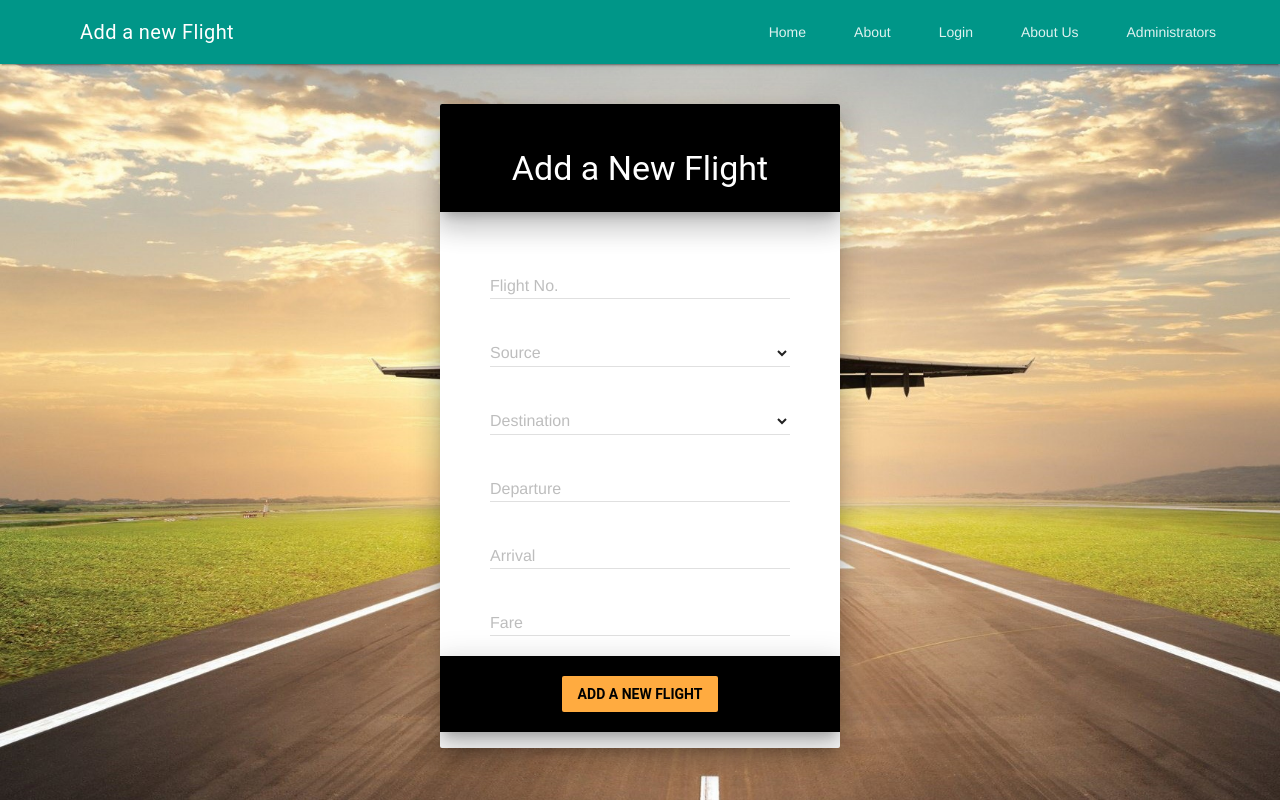
After one commit to dwij2812/FlightBooking-system, a PHP site: page /add_flight.php in a window 1280 px wide. The commit adds this page. Run offline with PHP 8.4, Linux system fonts and the light colour scheme; some libraries are stand-ins or nearby versions.

Commit message:
Add files via upload

```diff
--- /dev/null
+++ b/add_flight.php
@@ -0,0 +1,101 @@
+<html>
+
+<head>
+    <title>Sign Up</title>
+    <meta name="viewport" content="width=device-width, initial-scale=1">
+    <link rel="stylesheet" href="Front with CSS.css">
+    <link rel="stylesheet" href="https://code.getmdl.io/1.3.0/material.teal-orange.min.css" />
+    <script src="https://storage.googleapis.com/code.getmdl.io/1.0.6/material.min.js"></script>
+    <link rel="stylesheet" href="https://fonts.googleapis.com/icon?family=Material+Icons">
+</head>
+
+
+<body background="airplane.jpg">
+    <div class="mdl-layout mdl-js-layout mdl-layout--fixed-header">
+        <header class="mdl-layout__header">
+            <div class="mdl-layout__header-row">
+                <!-- Title -->
+                <span class="mdl-layout-title">Add a new Flight</span>
+                <!-- Add spacer, to align navigation to the right -->
+                <div class="mdl-layout-spacer"></div>
+                <!-- Navigation. We hide it in small screens. -->
+                <nav class="mdl-navigation mdl-layout--large-screen-only">
+                    <a class="mdl-navigation__link" href="home.php">Home</a>
+                    <a class="mdl-navigation__link" href="">About</a>
+                    <a class="mdl-navigation__link" href="front.php">Login</a>
+                    <a class="mdl-navigation__link" href="Aboutus.php">About Us</a>
+                    <a class="mdl-navigation__link" href="admin.php">Administrators</a>
+                </nav>
+            </div>
+        </header>
+        <div class="mdl-layout__drawer">
+            <span class="mdl-layout-title">Add a new flight</span>
+            <nav class="mdl-navigation">
+                <a class="mdl-navigation__link" href="home.php">Home</a>
+                <a class="mdl-navigation__link" href="">About</a>
+                <a class="mdl-navigation__link" href="front.php">Login</a>
+                <a class="mdl-navigation__link" href="Aboutus.php">About Us</a>
+                <a class="mdl-navigation__link" href="admin.php">Administrators</a>
+            </nav>
+        </div>
+        <br><br>
+            <div class="page-content"><center>
+            <div class="demo-card-wide mdl-card mdl-shadow--16dp" style="width:400px">
+                        <div class="mdl-shadow--16dp" style="background-color:#000000"><br>
+                            <h3 style="color:white">
+                                Add a New Flight
+                            </h3>
+                        </div>
+                <br><br>
+                <form action="searchresultsmodified.php" method="POST">
+                <div class="mdl-textfield mdl-js-textfield mdl-textfield--floating-label">
+                                <input class="mdl-textfield__input" type="text" id="First Name" required>
+                                <label class="mdl-textfield__label" for="First Name">Flight No.</label>
+                            </div>
+                            <div class="mdl-textfield mdl-js-textfield mdl-textfield--floating-label">
+    <select class="mdl-textfield__input" id="Source" name="Source" required>
+      <option></option>
+      <option value="Delhi">Delhi</option>
+      <option value="Mumbai">Mumbai</option>
+      <option value="Chennai">Chennai</option>
+      <option value="Kolkatta">Kolkatta</option>
+      <option value="Bangalore">Bangalore</option>
+    </select>
+    <label class="mdl-textfield__label" for="Source">Source</label>
+</div>
+<div class="mdl-textfield mdl-js-textfield mdl-textfield--floating-label">
+    <select class="mdl-textfield__input" id="Destination" name="Destination" required>
+      <option></option>
+      <option value="Delhi">Delhi</option>
+      <option value="Mumbai">Mumbai</option>
+      <option value="Chennai">Chennai</option>
+      <option value="Kolkatta">Kolkatta</option>
+      <option value="Bangalore">Bangalore</option>
+    </select>
+    <label class="mdl-textfield__label" for="Destination">Destination</label>
+  </div>
+  <div class="mdl-textfield mdl-js-textfield mdl-textfield--floating-label">
+                                <input class="mdl-textfield__input" type="text" id="First Name" required>
+                                <label class="mdl-textfield__label" for="First Name">Departure</label>
+                            </div>
+                            <div class="mdl-textfield mdl-js-textfield mdl-textfield--floating-label" >
+                                <input class="mdl-textfield__input" type="text" id="First Name" required>
+                                <label class="mdl-textfield__label" for="First Name">Arrival</label>
+                            </div>
+                            <div class="mdl-textfield mdl-js-textfield mdl-textfield--floating-label" >
+                                <input class="mdl-textfield__input" type="text" id="First Name" required>
+                                <label class="mdl-textfield__label" for="First Name">Fare</label>
+                            </div>
+                            <div class="mdl-shadow--16dp" style="background-color:#000000"><br>
+                <button class="mdl-button mdl-js-button mdl-button--raised mdl-js-ripple-effect mdl-button--accent">
+            <div class="mdl-typography--subtitle" style="color:black;font-weight:bolder" name="Search">Add a new flight</div>
+        </button><br><br></div>
+
+
+            </form>
+            </div>
+            </center>
+            </div>
+            </main>
+            </body>
+            </html>
```
Also changed, not shown: searchresultsmodified.php (+9 -4 lines).
